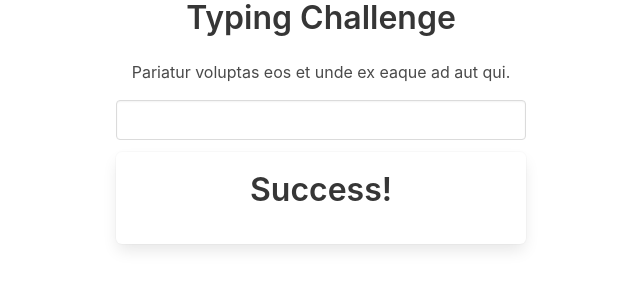
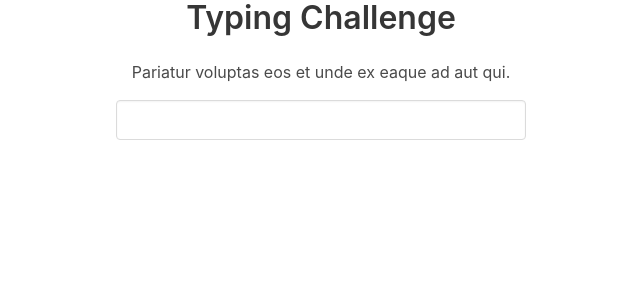
Before and after one commit to mathewgrabau/angular-typings, an Angular app: page / in a window 1280 px wide. Shown: the top 300 px of the page, without its empty margins (319-959 px from the left). Built offline with nearby package versions, Linux system fonts and the light colour scheme.

Commit message:
Showing success when the string matches, hiding it otherwise.

```diff
--- a/src/app/app.component.html
+++ b/src/app/app.component.html
@@ -13,7 +13,7 @@
           (input)="onKey(userInput.value)"
         />
       </div>
-      <div class="box has-text-centered">
+      <div class="box has-text-centered" *ngIf="success">
         <h1 class="title">Success!</h1>
       </div>
     </div>
--- a/src/app/app.component.ts
+++ b/src/app/app.component.ts
@@ -10,12 +10,13 @@ export class AppComponent implements OnInit {
 
   title = 'typings';
   targetString = '';
+  success = false;
 
   ngOnInit(): void {
     this.targetString = lorem.sentence();
   }
 
   onKey(currentInput: String): void {
-    console.log(currentInput);
+    this.success = currentInput === this.targetString;
   }
 }
```
